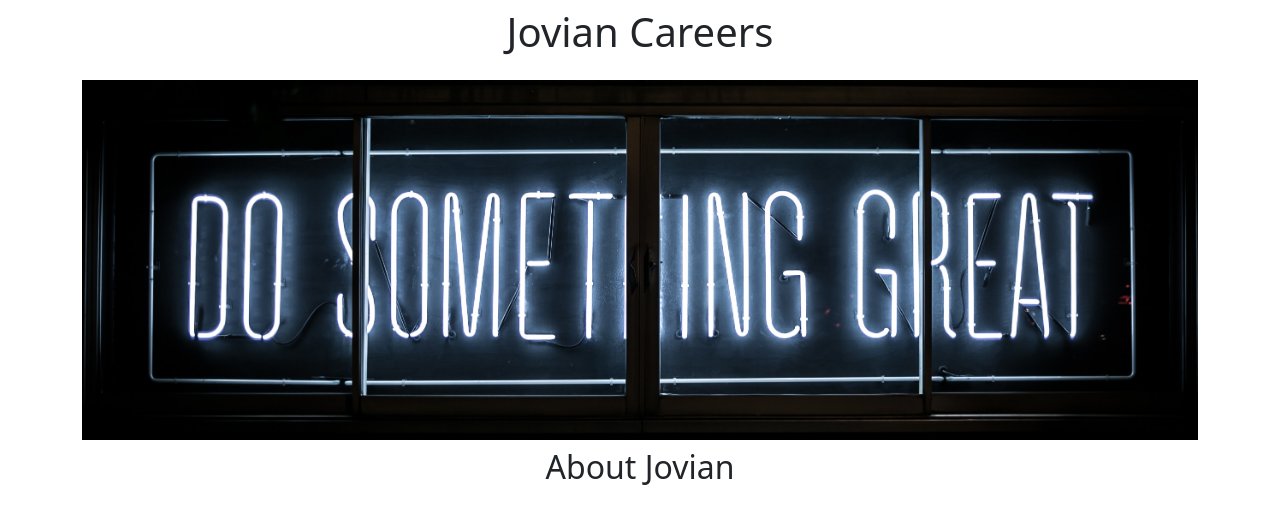
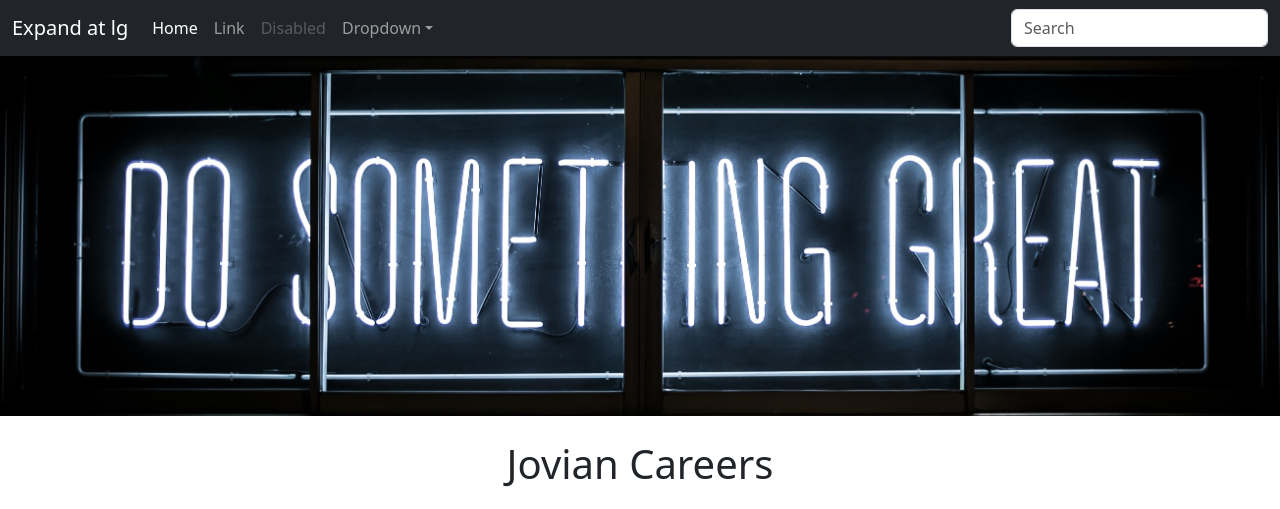
Before and after one commit to levi1230232/Jovian-careers-website-v2, a Flask app: page / in a window 1280 px wide. Shown: the top 509 px of the page. Run offline with Flask 3, Linux system fonts and the light colour scheme.

Commit message:
Functional & Aesthetic Improvements

```diff
--- /dev/null
+++ b/templates/footer.html
@@ -0,0 +1,12 @@
+<div class="container">
+  <footer class="py-3 my-4">
+    <ul class="nav justify-content-center border-bottom pb-3 mb-3">
+      <li class="nav-item"><a href="#" class="nav-link px-2 text-body-secondary">Home</a></li>
+      <li class="nav-item"><a href="#" class="nav-link px-2 text-body-secondary">Features</a></li>
+      <li class="nav-item"><a href="#" class="nav-link px-2 text-body-secondary">Pricing</a></li>
+      <li class="nav-item"><a href="#" class="nav-link px-2 text-body-secondary">FAQs</a></li>
+      <li class="nav-item"><a href="#" class="nav-link px-2 text-body-secondary">About</a></li>
+    </ul>
+    <p class="text-center text-body-secondary">&copy; 2023 Company, Inc</p>
+  </footer>
+</div>
--- a/templates/home.html
+++ b/templates/home.html
@@ -10,19 +10,27 @@
     #banner{
         height:360px;
         width: 100%;
-        object-fit: cover
+        object-fit: cover;
+        margin-bottom: 16px
     }
 </style>
 <body>
+    {% include 'nav.html' %}
+    <img class="img-fluid" id="banner" src="./static/assets/img/clark-tibbs-oqStl2L5oxI-unsplash.jpg" height="320">
     <div class="container">
         <h1 class="text-center mt-2 mb-4">Jovian Careers</h1>
-        <img class="img-fluid" id="banner" src="./static/assets/img/clark-tibbs-oqStl2L5oxI-unsplash.jpg" height="320">
-        <h2 class="text-center mt-2 mb-4" >About Jovian</h2>
-        <p class="lead">Lorem ipsum dolor sit amet, consectetur adipiscing elit, sed do eiusmod tempor incididunt ut labore et dolore magna aliqua.
-            Ut enim ad minim veniam, quis nostrud exercitation ullamco laboris nisi ut aliquip ex ea commodo consequat.
-            Duis aute irure dolor in reprehenderit in voluptate velit esse cillum dolore eu fugiat nulla pariatur.
-            Excepteur sint occaecat cupidatat non proident, sunt in culpa qui officia deserunt mollit anim id est laborum.
-        </p>
+        <div class="row mb-4" >
+            <div class="col-md-6">
+                <p class="lead">Lorem ipsum dolor sit amet, consectetur adipiscing elit, sed do eiusmod tempor incididunt ut labore et dolore magna aliqua.
+                    Ut enim ad minim veniam, quis nostrud exercitation ullamco laboris nisi ut aliquip ex ea commodo consequat.
+                    Duis aute irure dolor in reprehenderit in voluptate velit esse cillum dolore eu fugiat nulla pariatur.
+                    Excepteur sint occaecat cupidatat non proident, sunt in culpa qui officia deserunt mollit anim id est laborum.
+                </p>
+            </div>
+            <div class="d-none d-md-block col-md-6">
+                <img src="./static/assets/img/people_working.jpg" style="height: 320px; border-radius: 4px" >
+            </div>
+        </div>
         <h2 class="text-center mt-2 mb-4">Open Position</h2>
         <div>
             {% for job in jobs %}
@@ -30,9 +38,10 @@
             {% endfor%}
         </div>
         <div class="text-center">
-            <button class="btn btn-primary btn-lg">Contact us</button>
-            <p class="mt-4">Copyright 2023</p>
+            <a href="mailto:chutiendat1609@gmail.com?subject=Question%20about%20job%20opening&body=My%20name%3A%20%3C
+            your%20name%20here%3E%0D%0AMy%20question%3A%20%3Center%20question%20here%3E" class="btn btn-primary btn-lg">Contact us</a>
         </div>
     </div>
+    {% include 'footer.html' %}
 </body>
 </html>
--- a/templates/jobitem.html
+++ b/templates/jobitem.html
@@ -7,6 +7,7 @@
         {% endif %}
     </div>
     <div class="col-2">
-        <button type="button" class="btn btn-outline-primary">Apply</button>
+        <a href="mailto:chutiendat1609@gmail.com?subject=Application%20for%20{{job['title']}}&body=My%20name%3A%20%3Cyour%20name%20here%3E%0D%0AMy%20resume%20link%3A%20%3
+        Cresume%20link%3E%0D%0AMy%20linkedin%20in%3A%20%3Clinkedin%20in%3E" type="button" class="btn btn-outline-primary">Apply</a>
     </div>
 </div>
--- /dev/null
+++ b/templates/nav.html
@@ -0,0 +1,33 @@
+ <nav class="navbar navbar-expand-lg navbar-dark bg-dark" aria-label="Fifth navbar example">
+    <div class="container-fluid">
+      <a class="navbar-brand" href="#">Expand at lg</a>
+      <button class="navbar-toggler" type="button" data-bs-toggle="collapse" data-bs-target="#navbarsExample05" aria-controls="navbarsExample05" aria-expanded="false" aria-label="Toggle navigation">
+        <span class="navbar-toggler-icon"></span>
+      </button>
+
+      <div class="collapse navbar-collapse" id="navbarsExample05">
+        <ul class="navbar-nav me-auto mb-2 mb-lg-0">
+          <li class="nav-item">
+            <a class="nav-link active" aria-current="page" href="#">Home</a>
+          </li>
+          <li class="nav-item">
+            <a class="nav-link" href="#">Link</a>
+          </li>
+          <li class="nav-item">
+            <a class="nav-link disabled" aria-disabled="true">Disabled</a>
+          </li>
+          <li class="nav-item dropdown">
+            <a class="nav-link dropdown-toggle" href="#" data-bs-toggle="dropdown" aria-expanded="false">Dropdown</a>
+            <ul class="dropdown-menu">
+              <li><a class="dropdown-item" href="#">Action</a></li>
+              <li><a class="dropdown-item" href="#">Another action</a></li>
+              <li><a class="dropdown-item" href="#">Something else here</a></li>
+            </ul>
+          </li>
+        </ul>
+        <form role="search">
+          <input class="form-control" type="search" placeholder="Search" aria-label="Search">
+        </form>
+      </div>
+    </div>
+  </nav>
```
Also changed, not shown: 1 other file.
